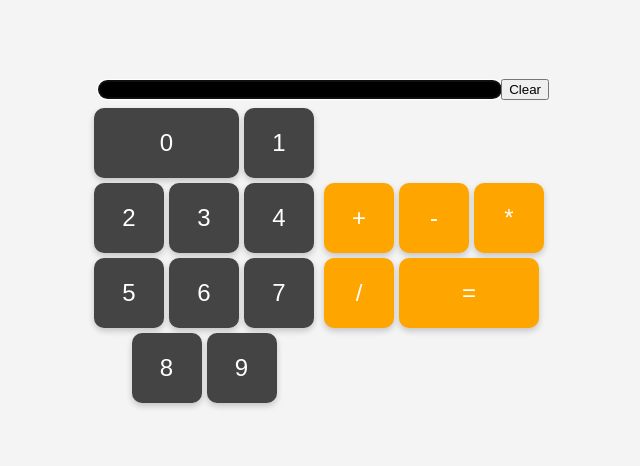
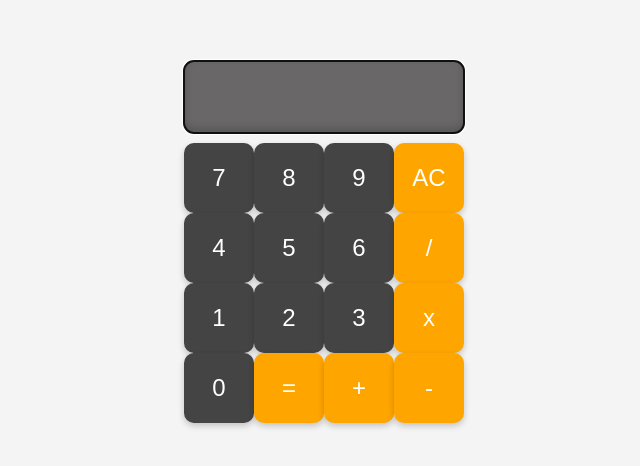
Before and after one commit to Kychowsky/calculator, a plain HTML site: page index.html in a window 1280 px wide. Shown: the part 166-632 px from the top of the page, without its empty margins (316-956 px from the left). Drawn offline with Linux system fonts and the light colour scheme.

Commit message:
version 2.0

```diff
--- a/index.html
+++ b/index.html
@@ -7,11 +7,23 @@
     <title>Calculator</title>
 </head>
 <body>
-    <div class="input-field-container"></div>
     <div class="calculator-container">
-        <div class="number-container"></div>
-        <div class="operator-container">
-        </div>
+        <button class="numbers">7</button>
+        <button class="numbers">8</button>
+        <button class="numbers">9</button>
+        <button class="clear">AC</button>
+        <button class="numbers">4</button>
+        <button class="numbers">5</button>
+        <button class="numbers">6</button>
+        <button class="operators">/</button>
+        <button class="numbers">1</button>
+        <button class="numbers">2</button>
+        <button class="numbers">3</button>
+        <button class="operators">x</button>
+        <button class="numbers">0</button>
+        <button class="operate">=</button>
+        <button class="operators">+</button>
+        <button class="operators">-</button>
     </div>
     <script src="script.js"></script>
 </body>
--- a/script.js
+++ b/script.js
@@ -1,20 +1,5 @@
-/* Mathematical Functions */
-function add(a, b) {
-    return a + b;
-}
 
-function subtract(a, b) {
-    return a - b;
-}
 
-function multiply(a, b) {
-    return a * b;
-}
-
-function divide(a, b) {
-    if (b === 0) return "Error"; // Prevent division by zero
-    return a / b;
-}
 
 let firstNumber = "";
 let operator = "";
@@ -28,34 +13,18 @@ function operate(firstNumber, operator, secondNumber) {
 
     switch (operator) {
         case "+":
-            return add(firstNumber, secondNumber);
+            return firstNumber + secondNumber;;
         case "-":
-            return subtract(firstNumber, secondNumber);
-        case "*":
-            return multiply(firstNumber, secondNumber);
+            return firstNumber - secondNumber;
+        case "x":
+            return firstNumber * secondNumber;
         case "/":
-            return divide(firstNumber, secondNumber);
+            if (secondNumber === 0) return "Error"; // Prevent division by zero
+            return firstNumber / secondNumber;
         default:
             return "Error";
     }
 }
-
-/* Select input field */
-const calculator = document.querySelector('.calculator-container');
-
-// Create input field
-const inputFieldContainer = document.querySelector(".input-field-container");
-const body = document.querySelector("body");
-body.prepend(inputFieldContainer);
-
-const inputField = document.createElement('input');
-inputField.classList.add("input");
-inputField.setAttribute("type", "text");
-inputField.setAttribute("readonly", true); // Prevent manual typing
-inputField.autofocus = true;
-inputFieldContainer.appendChild(inputField);
-
-
 /* Clear button */
 function clearField() {
     inputField.value = "";
@@ -65,37 +34,38 @@ function clearField() {
     isOperatorSelected = false;
 }
 
-const clearButton = document.createElement('button');
-clearButton.textContent = "Clear";
-clearButton.classList.add("clear");
-clearButton.addEventListener("click", clearField);
-inputFieldContainer.appendChild(clearButton);
+/* Select input field */
+const calculator = document.querySelector('.calculator-container');
+
+const inputField = document.createElement('input');
+inputField.classList.add("input");
+inputField.setAttribute("type", "text");
+inputField.setAttribute("readonly", true); // Prevent manual typing
+inputField.autofocus = true;
+calculator.prepend(inputField);
+
+
+/* Clear Input Field */
+const clearInputField = document.querySelector('.clear');
+clearInputField.addEventListener("click", clearField);
+
 
 /* Numpad */
-const numpad = document.querySelector('.number-container');
+const numpad = document.querySelectorAll('.numbers');
 
-for (let i = 0; i <= 9; i++) {
-    let buttonNumber = document.createElement('button');
-    buttonNumber.textContent = `${i}`;
-    buttonNumber.classList.add('numbers');
-    buttonNumber.addEventListener("click", function () {
+numpad.forEach(function (button) {
+    button.addEventListener("click", function () {
+        const number = button.textContent;
         if (isOperatorSelected) {
-            secondNumber += i;
+            secondNumber += number;
         } else {
-            firstNumber += i;
+            firstNumber += number;
         }
-        inputField.value += i;
+        inputField.value += number;
     });
-    if (i == 0){
-        buttonNumber.classList.add("zero");
-    }
-    numpad.appendChild(buttonNumber);
-}
-
-
+});
 
 /* Operator buttons */
-const operators = document.querySelector('.operator-container');
 
 function designateOperand(event) {
     if (firstNumber === "") return;
@@ -104,18 +74,15 @@ function designateOperand(event) {
     isOperatorSelected = true;
 }
 
-["+", "-", "*", "/"].forEach(op => {
-    let operatorButton = document.createElement("button");
-    operatorButton.textContent = op;
-    operatorButton.classList.add('operators');
-    operatorButton.addEventListener("click", designateOperand);
-    operators.appendChild(operatorButton);
+const operatorButtons = document.querySelectorAll(".operators");
+
+operatorButtons.forEach( (button) => {
+    button.addEventListener("click", designateOperand)
 });
 
-/* Equals button */
-const operateButton = document.createElement("button");
-operateButton.textContent = '=';
-operateButton.classList.add('operators', 'operate');
+/* Operate button */
+const operateButton = document.querySelector(".operate");
+
 operateButton.addEventListener("click", function () {
     if (firstNumber && operator && secondNumber) {
         inputField.value = operate(firstNumber, operator, secondNumber);
@@ -125,4 +92,3 @@ operateButton.addEventListener("click", function () {
         isOperatorSelected = false;
     }
 });
-operators.appendChild(operateButton);
--- a/styles.css
+++ b/styles.css
@@ -5,7 +5,12 @@ body {
     align-items: center;
     height: 100vh;
     background-color: #f4f4f4;
-    font-family: Arial, sans-serif;
+    font-family: 'digital-clock-font';
+}
+
+.header {
+    display: flex;
+    width: 450px;
 }
 
 
@@ -13,45 +18,23 @@ body {
     display: flex;
     justify-content: center;
     align-items: center;
-    flex-direction: row;
-    width: 100%;
+    flex-wrap: wrap;
+    width: 280px;
     margin-bottom: 10px;
 }
 
 
-.number-container {
-    display: flex;
-    flex-wrap: wrap;
-    max-width: 240px;
-    height: auto;
-    justify-content: center;  /* Center numbers */
-    align-items: center;
-    gap: 5px;  /* Adds consistent spacing */
-}
-
-.operator-container {
-    display: flex;
-    flex-wrap: wrap;
-    max-width: 240px;
-    gap: 5px;  /* Adds consistent spacing */
-}
-
-.input-field-container {
-    display: flex;
-    justify-content: center;
-    align-items: center;
-    min-width: 450px;
-}
 
 .input {
     width: 100%;  /* Ensures full width inside the container */
-    max-width: 450px; /* Prevents it from becoming too large */
+    max-width: 450px;
+    height: 70px; /* Prevents it from becoming too large */
     margin: 10px auto; /* Centers the input field */
     text-align: right; /* Ensures numbers align to the right */
     display: flex; /* Ensures proper centering */
     color: #fff;
     font: 700px;
-    background-color: black;
+    background-color: rgb(105, 103, 103);
     border: none;
     border-radius: 10px;
     box-shadow: inset 0px -4px 8px rgba(0, 0, 0, 0.2);
@@ -59,7 +42,9 @@ body {
 
 
 .numbers,
-.operators {
+.operators,
+.clear,
+.operate {
     display: flex;
     height: 70px;
     width: 70px;
@@ -79,7 +64,9 @@ body {
     box-shadow: 0px 3px 6px rgba(0, 0, 0, 0.2);
 }
 
-.operators {
+.operators,
+.operate,
+.clear {
     background: orange;
     color: white;
     cursor: pointer;
@@ -96,16 +83,12 @@ body {
 }
 
 .numbers.zero {
-    width: 145px; /* Adjust width to span two columns */
+    width: 140px; /* Adjust width to span two columns */
     height: 70px; /* Keep height same as other buttons */
     grid-column: span 2; /* Ensures it takes up two spaces in the grid */
 }
 
 
 .operators.operate {
-    width: 140px;
+    width: 70px;
 }
-
-.clear:hover {
-    background: #e02a1d;
-}
```
